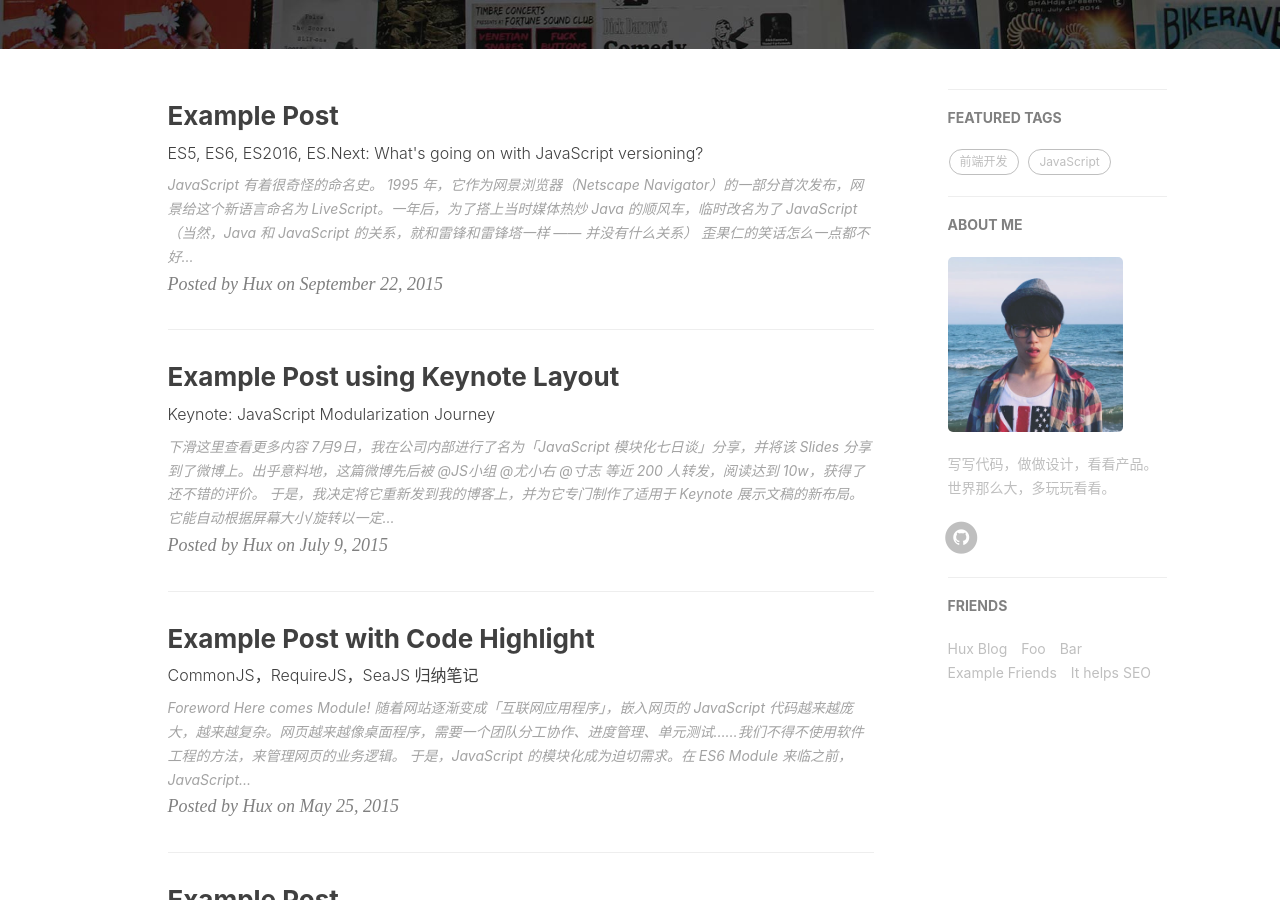
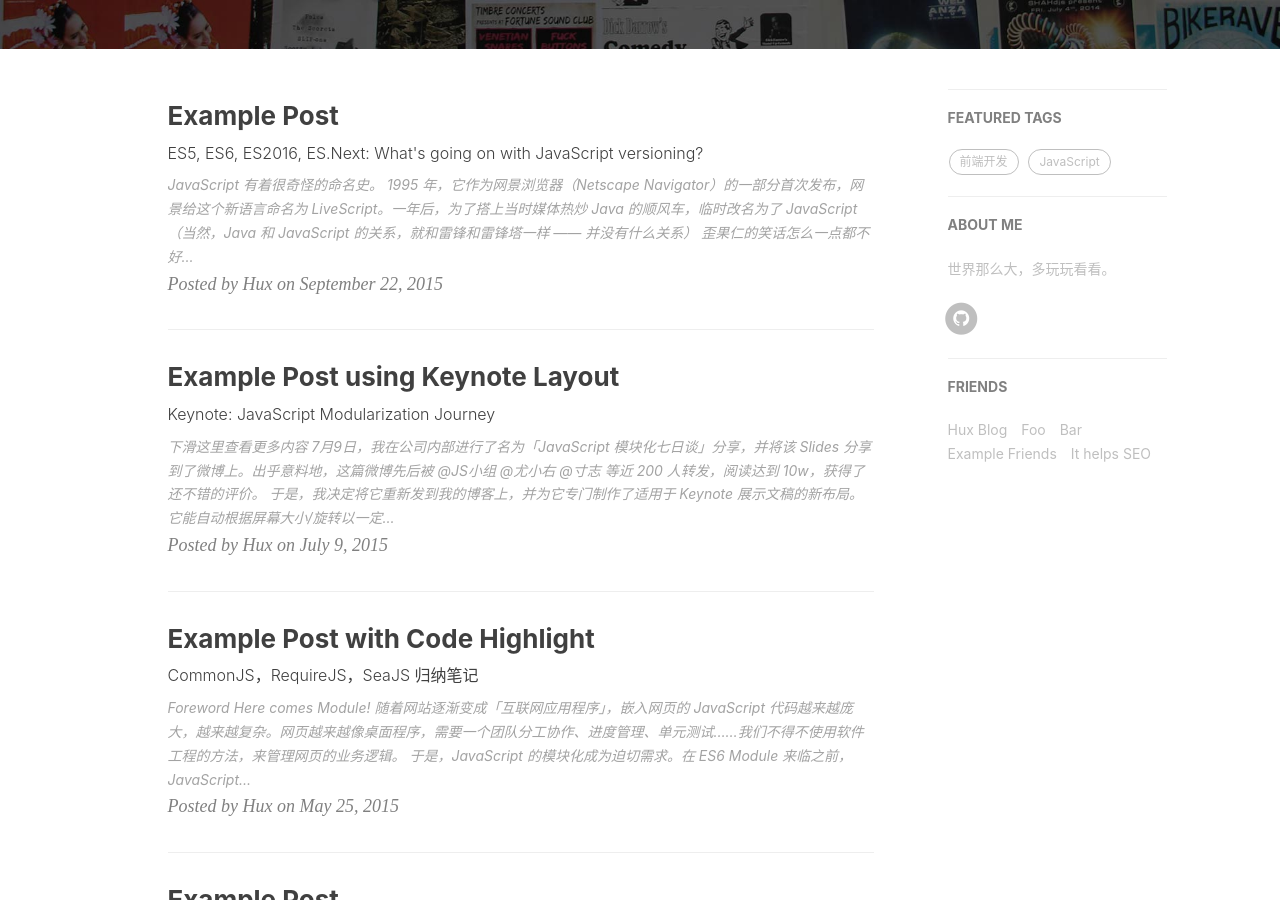
Before and after one commit to pengc02/pengc02.github.io, a Jekyll site: the page built from index.html, in a window 1280 px wide and 900 px high, scrolled down 369 px. Built offline with Jekyll 4.4.1, drawn with Linux system fonts in a browser that asks for light colours; nearby versions of some CDN libraries; the list of posts is cut into pages by our own code; comment, search, counter and statistics services are not loaded; some of the changed lines change nothing that is shown.

Commit message:
Update _config.yml

```diff
--- a/_config.yml
+++ b/_config.yml
@@ -1,6 +1,6 @@
 # Site settings
 title: Pengc's Blog
-SEOTitle: 你的博客 | My Blog
+SEOTitle: 我的博客 | My Blog
 header-img: img/home-bg.jpg
 email: peng_c0@126.com
 description: ""
@@ -51,24 +51,24 @@
 # Duoshuo settings
 duoshuo_username: huxblog
 # Share component is depend on Comment so we can NOT use share only.
-duoshuo_share: true                     # set to false if you want to use Comment without Sharing
+duoshuo_share: false                     # set to false if you want to use Comment without Sharing
 
 
 
 
 # Analytics settings
 # Baidu Analytics
-ba_track_id: 4cc1f2d8f3067386cc5cdb626a202900
-# Google Analytics
-ga_track_id: 'UA-49627206-1'            # Format: UA-xxxxxx-xx
-ga_domain: huangxuan.me
+#ba_track_id: 4cc1f2d8f3067386cc5cdb626a202900
+## Google Analytics
+#ga_track_id: 'UA-49627206-1'            # Format: UA-xxxxxx-xx
+#ga_domain: huangxuan.me
 
 
 
 # Sidebar settings
 sidebar: true                           # whether or not using Sidebar.
-sidebar-about-description: "写写代码，做做设计，看看产品。世界那么大，多玩玩看看。"
-sidebar-avatar: /img/avatar-hux.jpg      # use absolute URL, seeing it's used in both `/` and `/about/`
+sidebar-about-description: "世界那么大，多玩玩看看。"
+# sidebar-avatar: /img/avatar-hux.jpg      # use absolute URL, seeing it's used in both `/` and `/about/`
 
 
 
```
